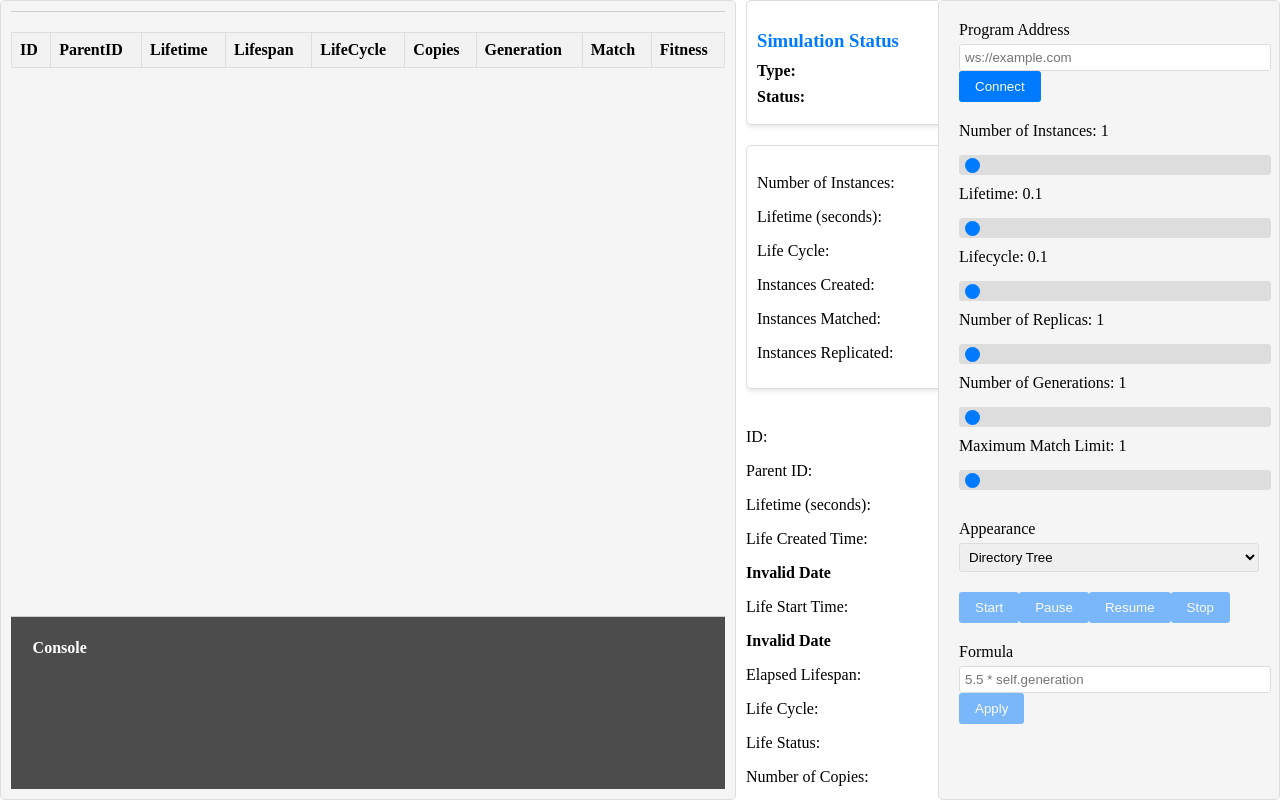
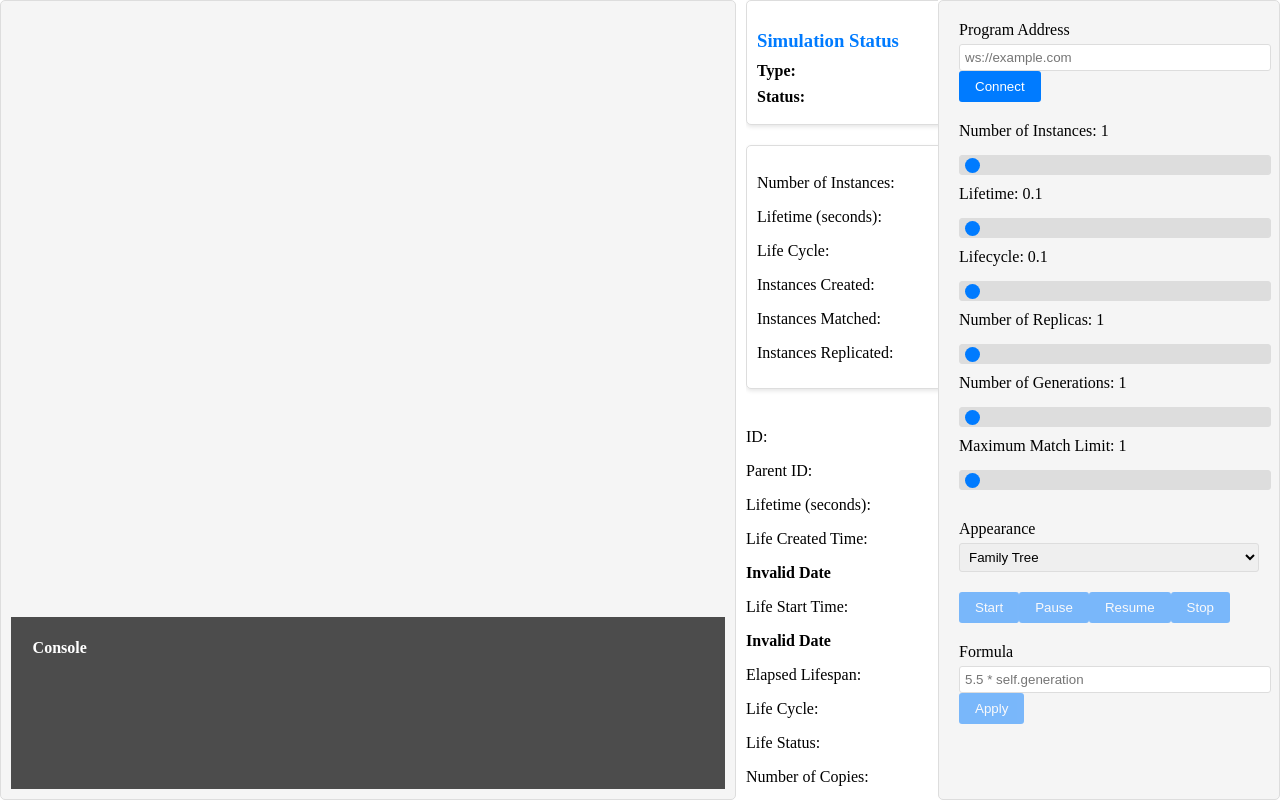
Before and after one commit to azmisahin-ai/life-ui-v2, a Vue app in the folder life/: page / in a window 1280 px wide. Built offline with nearby package versions, Linux system fonts and the light colour scheme.

Commit message:
🚧: Family Tree p5

```diff
--- a/life/package.json
+++ b/life/package.json
@@ -10,6 +10,7 @@
   },
   "dependencies": {
     "axios": "^1.6.8",
+    "p5": "^1.9.2",
     "socket.io-client": "^4.7.5",
     "vue": "^3.4.21"
   },
--- a/life/src/components/AppearanceFamilyTree.vue
+++ b/life/src/components/AppearanceFamilyTree.vue
@@ -1,11 +1,9 @@
 <template>
-  <svg width="800" height="600">
-    <TreeNode v-for="rootNode in rootNodes" :key="rootNode.id" :node="rootNode" :dataList="dataList" :x="400" :y="50" />
-  </svg>
+  <div ref="canvasContainer" class="canvas-container"></div>
 </template>
 
 <script>
-import TreeNode from "./TreeNode.vue";
+import p5 from 'p5';
 
 export default {
   props: {
@@ -14,14 +12,97 @@ export default {
       default: () => [],
     },
   },
-  computed: {
-    rootNodes() {
-      // Kök düğümleri filtrele
-      return this.dataList.filter(item => !item.parent_id);
+  data() {
+    return {
+      p5Instance: null,
+    };
+  },
+  mounted() {
+    this.createFamilyTree();
+  },
+  watch: {
+    dataList: {
+      handler() {
+        this.redrawFamilyTree();
+      },
+      deep: true,
     },
   },
-  components: {
-    TreeNode,
+  methods: {
+    createFamilyTree() {
+      const sketch = (p) => {
+        let nodeCoordinates = {}; // nodeCoordinates'i setup içinde tanımla
+
+        p.setup = () => {
+          const canvasContainer = this.$refs.canvasContainer;
+          const canvasWidth = canvasContainer.clientWidth;
+          const canvasHeight = canvasContainer.clientHeight;
+          const canvas = p.createCanvas(canvasWidth, canvasHeight);
+          canvas.parent(canvasContainer);
+
+          console.log("canvasWidth", canvasWidth)
+          console.log("canvasHeight", canvasHeight)
+          p.noLoop(); // p5.js draw() döngüsünü devre dışı bırak
+
+          this.determineNodeCoordinates(p, nodeCoordinates); // nodeCoordinates'i determineNodeCoordinates'e geçir
+          this.drawTree(p, nodeCoordinates); // nodeCoordinates'i drawTree'ye geçir
+        };
+
+        this.determineNodeCoordinates = (p, nodeCoordinates) => {
+          this.dataList.forEach(node => {
+            const x = p.random(p.width);
+            const y = p.random(p.height);
+            nodeCoordinates[node.id] = { x, y };
+          });
+        };
+
+        this.drawTree = (p, nodeCoordinates) => {
+          p.background(255, 255, 255, 20); // 100 alpha değeri ile beyaz ve %60 opak arka plan
+
+          p.fill(0);
+
+          // Düğümleri çizme
+          for (const id in nodeCoordinates) {
+            const { x, y } = nodeCoordinates[id];
+            p.ellipse(x, y, 20, 20);
+            p.text(id, x - 8, y + 5);
+          }
+
+          // Bağlantıları çizme
+          p.stroke(0);
+          p.strokeWeight(2);
+          for (const id in nodeCoordinates) {
+            const { x, y } = nodeCoordinates[id];
+            const parentNode = this.dataList.find(node => node.id === id);
+            if (parentNode && parentNode.parent_id !== 0) {
+              const { x: parentX, y: parentY } = nodeCoordinates[parentNode.parent_id];
+              p.line(parentX, parentY, x, y);
+            }
+          }
+        };
+      };
+
+      // Yeni p5 instance'ını oluştur ve tut
+      this.p5Instance = new p5(sketch);
+    },
+
+    redrawFamilyTree() {
+      if (this.p5Instance) {
+        // Önceki p5 instance'ını kaldır
+        this.p5Instance.remove();
+        // Yeni aile ağacını oluştur
+        this.createFamilyTree();
+      }
+    },
   },
 };
 </script>
+
+<style scoped>
+.canvas-container {
+  position: relative;
+  width: 100%;
+  height: 100%;
+  /* Ekrana tamamen yayılsın */
+}
+</style>
--- a/life/src/components/AppearanceTree.vue
+++ b/life/src/components/AppearanceTree.vue
@@ -1,12 +1,12 @@
 <template>
   <div class="tree">
 
-    <div v-if="appearance === 'DirectoryTree'">
+    <div v-if="appearance === 'DirectoryTree'" class="container">
       <AppearanceDirectoryTree :dataList="messages"></AppearanceDirectoryTree>
     </div>
 
 
-    <div v-else-if="appearance === 'FamilyTree'">
+    <div v-else-if="appearance === 'FamilyTree'" class="container">
       <AppearanceFamilyTree :dataList="messages"></AppearanceFamilyTree>
     </div>
   </div>
@@ -40,4 +40,13 @@ export default {
 };
 </script>
 
-<style scoped></style>
+<style scoped>
+.tree {
+  width: 100%;
+  height: 100%;
+}
+.container{
+  width: 100%;
+  height: 100%;
+}
+</style>
--- a/life/src/components/Simulation.vue
+++ b/life/src/components/Simulation.vue
@@ -44,7 +44,7 @@ const userFormula = ref('');
 const evaluatedFormula = ref('');
 const formulaError = ref(null);
 
-const appearance = ref('DirectoryTree');
+const appearance = ref('FamilyTree');
 
 const MAX_DATA_LENGTH = 100;
 
@@ -524,6 +524,7 @@ body {
   justify-content: center;
   align-items: center;
   overflow: hidden;
+  width: 100%;
   height: 100%;
 }
 
```
Also changed, not shown: 1 other file (tests, documents, lock files or other folders).
